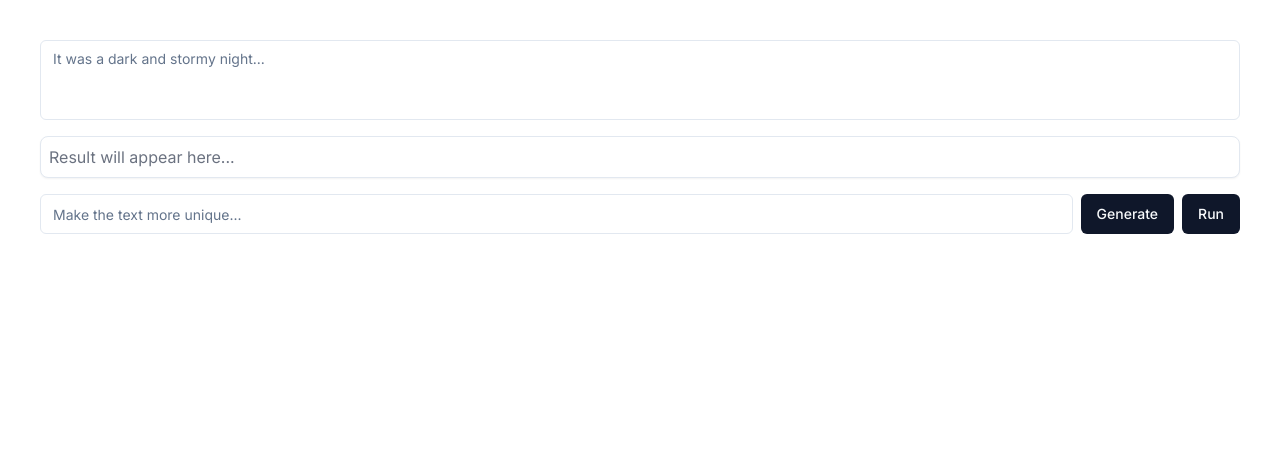
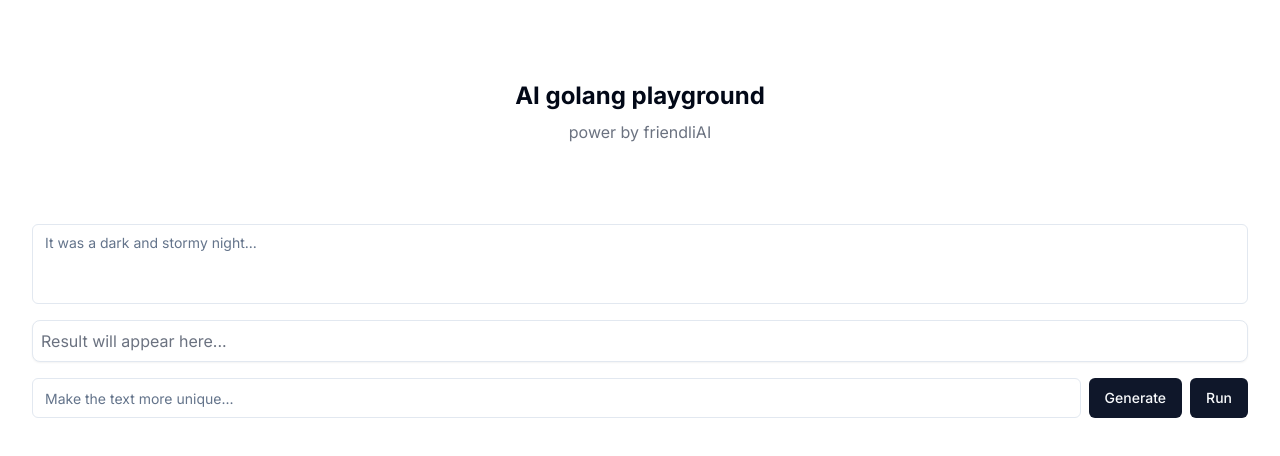
Before and after one commit to friendliai/play-go-ai, a Next.js app: page / in a window 1280 px wide. Shown: the top 456 px of the page. Built offline with nearby package versions, Linux system fonts and the light colour scheme.

Commit message:
chore: Update page title and description for AI golang playground

```diff
--- a/app/layout.tsx
+++ b/app/layout.tsx
@@ -6,8 +6,8 @@
 const inter = Inter({ subsets: ["latin"] });
 
 export const metadata: Metadata = {
-  title: "Create Next App",
-  description: "Generated by create next app",
+  title: "play.go.ai",
+  description: "AI golang playground power by friendliAI",
 };
 
 export default function RootLayout({
--- a/app/page.tsx
+++ b/app/page.tsx
@@ -30,7 +30,12 @@
   });
 
   return (
-    <div className="space-y-4 p-10">
+    <div className="container mt-20 flex flex-col gap-20">
+      <div className="flex flex-col gap-2 items-center">
+        <h1 className="text-2xl font-bold">AI golang playground</h1>
+        <p className="text-gray-500">power by friendliAI</p>
+      </div>
+
       <form
         className="space-y-4"
         onSubmit={(e) => {
```
